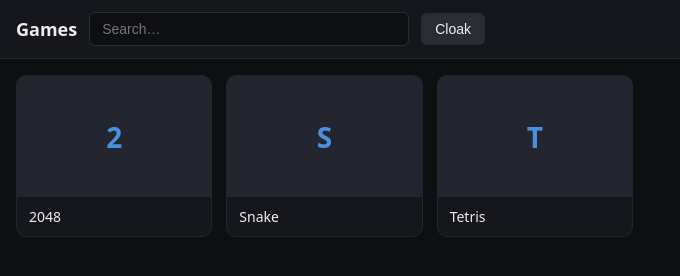
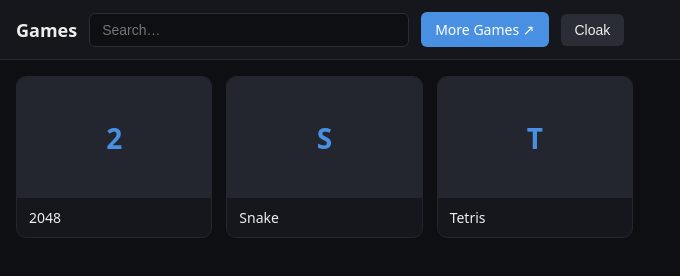
Before and after one commit to pinaple123/pinaple123.github.io, a plain HTML site: page index.html in a window 1280 px wide. Shown: the whole page, without its empty margins (0-680 px from the left). Drawn offline with Linux system fonts and the light colour scheme.

Commit message:
add 'More Games' button linking to MonkeyGG2 (150+ unblocked games)

```diff
--- a/index.html
+++ b/index.html
@@ -26,6 +26,11 @@
     color: #eee; cursor: pointer; font-size: 14px;
   }
   header button:hover { background: #353944; }
+  header .btn-link {
+    padding: 8px 14px; background: #4a90e2; color: #fff; text-decoration: none;
+    border-radius: 6px; font-size: 14px; font-weight: 500;
+  }
+  header .btn-link:hover { background: #5aa3f0; }
 
   .grid {
     display: grid; gap: 14px; padding: 16px;
@@ -68,6 +73,7 @@
 <header>
   <h1>Games</h1>
   <input id="search" type="text" placeholder="Search…" autocomplete="off">
+  <a class="btn-link" href="https://monkeygg2.github.io/" target="_blank" rel="noopener" title="150+ more games (opens in new tab)">More Games ↗</a>
   <button onclick="cloak()" title="Open in about:blank">Cloak</button>
 </header>
 
```
